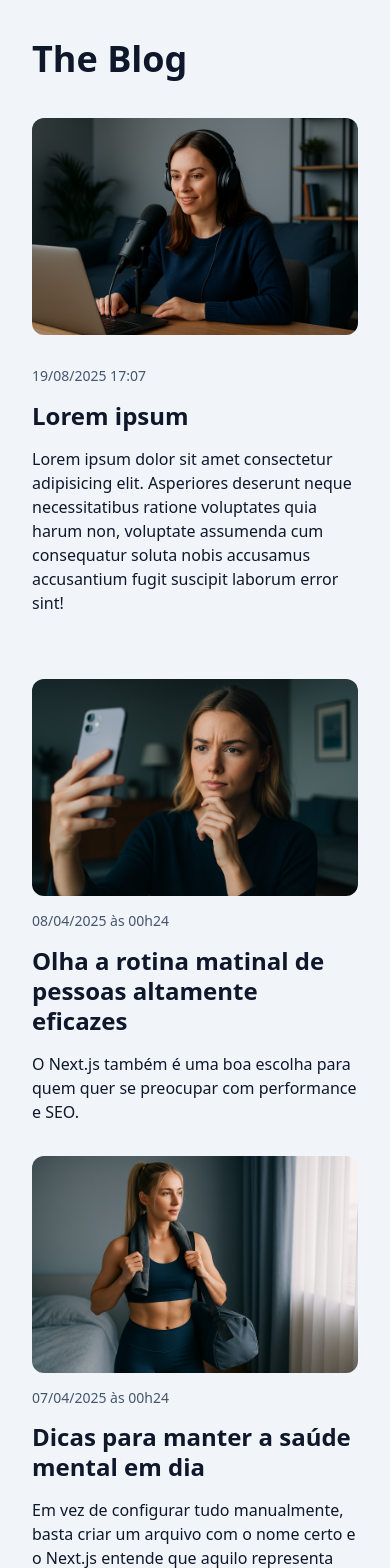
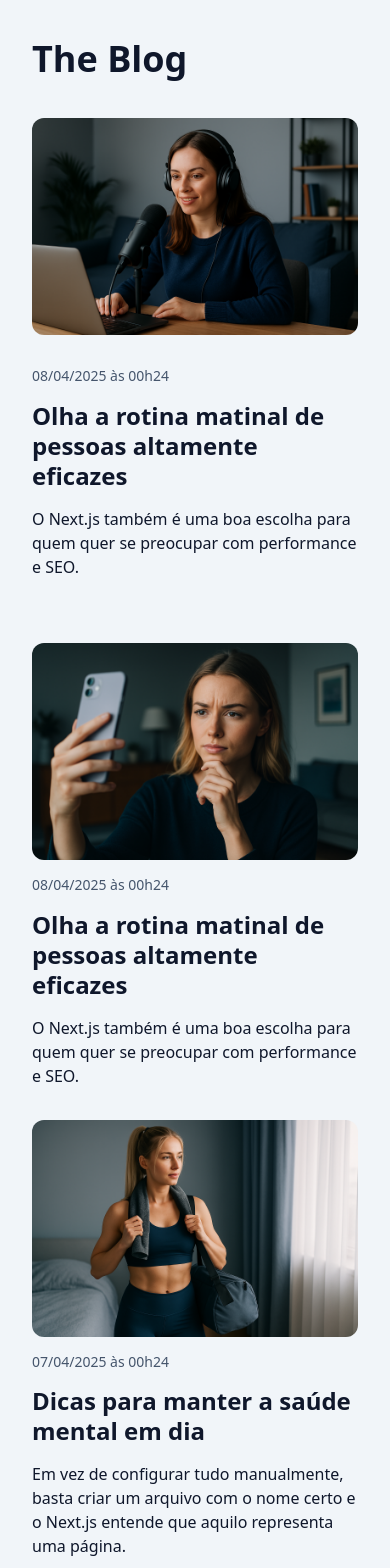
Before and after one commit to alexandrerogeriosn93/project-next-the-blog, a Next.js app: page / in a window 390 px wide. Shown: the top 1568 px of the page. Built offline with nearby package versions, Linux system fonts and the light colour scheme.

Commit message:
feat: create component PostSummary and refact components PostList and PostFeatured

```diff
--- a/src/components/PostFeatured/index.tsx
+++ b/src/components/PostFeatured/index.tsx
@@ -1,5 +1,5 @@
 import { PostCoverImage } from "../PostCoverImage";
-import { PostHeading } from "../PostHeading";
+import { PostSummary } from "../PostSummary";
 
 export function PostFeatured() {
   const slug = "#";
@@ -19,23 +19,15 @@ export function PostFeatured() {
           priority: true,
         }}
       />
-      <div className="flex flex-col gap-4 sm:justify-center">
-        <time
-          className="block text-sm/tight text-slate-600 dark:text-slate-400"
-          dateTime="2025-08-19"
-        >
-          19/08/2025 17:07
-        </time>
-        <PostHeading url={postLink} as="h1">
-          Lorem ipsum
-        </PostHeading>
-        <p>
-          Lorem ipsum dolor sit amet consectetur adipisicing elit. Asperiores
-          deserunt neque necessitatibus ratione voluptates quia harum non,
-          voluptate assumenda cum consequatur soluta nobis accusamus accusantium
-          fugit suscipit laborum error sint!
-        </p>
-      </div>
+      <PostSummary
+        postLink={postLink}
+        postHeading="h1"
+        createdAt={"2025-04-08T00:24:38.616Z"}
+        title={"Olha a rotina matinal de pessoas altamente eficazes"}
+        excerpt={
+          "O Next.js também é uma boa escolha para quem quer se preocupar com performance e SEO."
+        }
+      />
     </section>
   );
 }
--- /dev/null
+++ b/src/components/PostSummary/index.tsx
@@ -0,0 +1,35 @@
+import { formatDatetime, formatDistanceToNow } from "@/utils/format-datetime";
+
+import { PostHeading } from "../PostHeading";
+
+type PostSummaryProps = {
+  postHeading: "h1" | "h2";
+  postLink: string;
+  createdAt: string;
+  title: string;
+  excerpt: string;
+};
+
+export function PostSummary({
+  postHeading,
+  postLink,
+  createdAt,
+  title,
+  excerpt,
+}: PostSummaryProps) {
+  return (
+    <div className="flex flex-col gap-4 sm:justify-center">
+      <time
+        className="block text-sm/tight text-slate-600 dark:text-slate-400"
+        dateTime={createdAt}
+        title={formatDistanceToNow(createdAt)}
+      >
+        {formatDatetime(createdAt)}
+      </time>
+      <PostHeading url={postLink} as={postHeading}>
+        {title}
+      </PostHeading>
+      <p>{excerpt}</p>
+    </div>
+  );
+}
--- a/src/components/PostsList/index.tsx
+++ b/src/components/PostsList/index.tsx
@@ -1,8 +1,7 @@
 import { postRepository } from "@/repositories/post";
-import { formatDatetime, formatDistanceToNow } from "@/utils/format-datetime";
 
 import { PostCoverImage } from "../PostCoverImage";
-import { PostHeading } from "../PostHeading";
+import { PostSummary } from "../PostSummary";
 
 export default async function PostsList() {
   const posts = await postRepository.findAll();
@@ -25,19 +24,13 @@ export default async function PostsList() {
                 alt: post.title,
               }}
             />
-            <div className="flex flex-col gap-4 sm:justify-center">
-              <time
-                className="block text-sm/tight text-slate-600 dark:text-slate-400"
-                dateTime={post.createdAt}
-                title={formatDistanceToNow(post.createdAt)}
-              >
-                {formatDatetime(post.createdAt)}
-              </time>
-              <PostHeading url={postLink} as="h2">
-                {post.title}
-              </PostHeading>
-              <p>{post.excerpt}</p>
-            </div>
+            <PostSummary
+              postHeading="h2"
+              postLink={postLink}
+              createdAt={post.createdAt}
+              title={post.title}
+              excerpt={post.excerpt}
+            />
           </div>
         );
       })}
```
